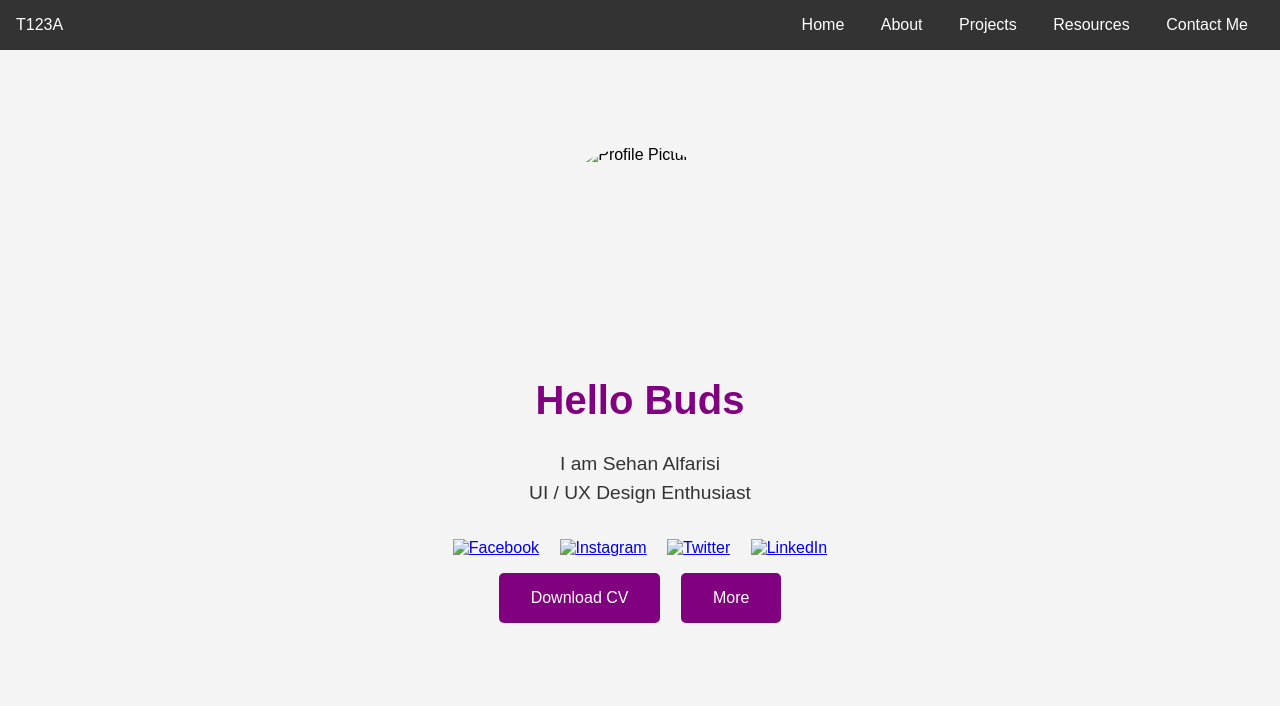
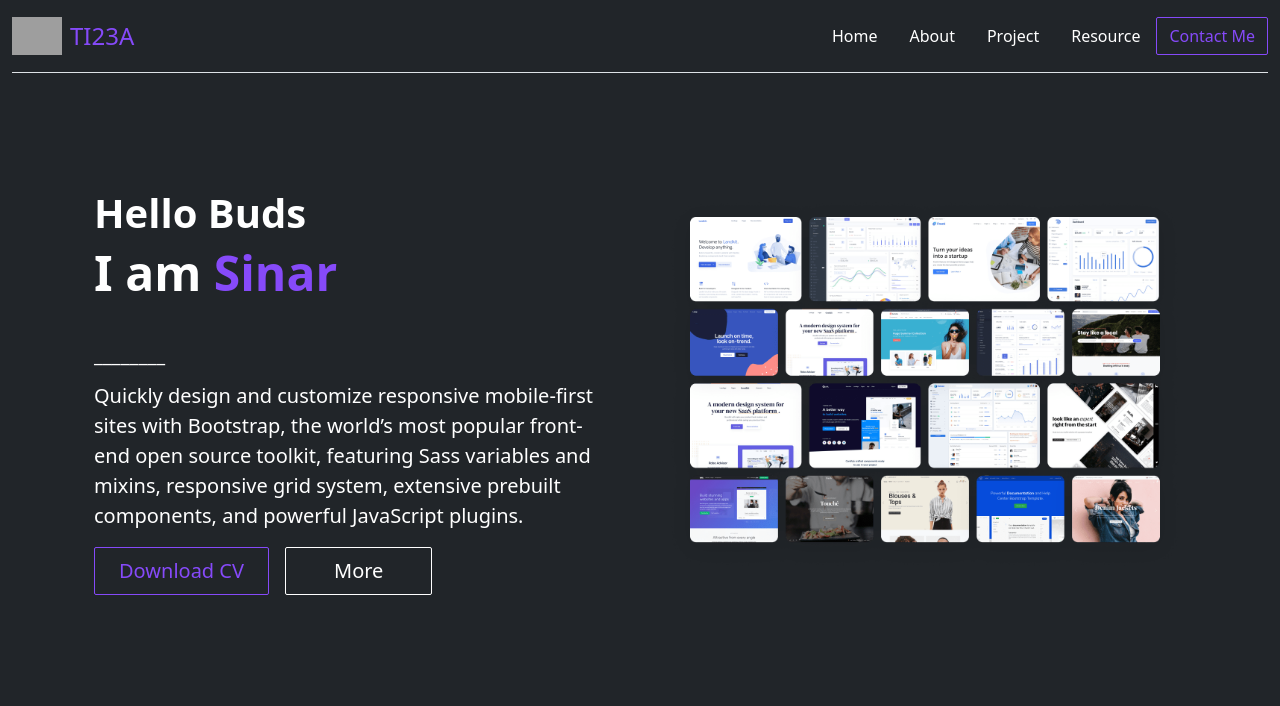
Before and after one commit to SehanAF/Website-Kelas-TI23A, a plain HTML site: page portofolio/assets/index.html in a window 1280 px wide. Drawn offline with nearby package versions, Linux system fonts and the light colour scheme; grey boxes are pictures that could not be loaded.

Commit message:
first commit

```diff
--- a/portofolio/assets/css/styles.css
+++ b/portofolio/assets/css/styles.css
@@ -1,70 +1,54 @@
-body {
-    font-family: 'Arial', sans-serif;
-    background-color: #f4f4f4;
-    margin: 0;
-    padding: 0;
-}
-.navbar {
-    display: flex;
-    justify-content: space-between;
-    background-color: #333;
-    color: white;
-    padding: 1rem;
-}
-.navbar a {
-    color: white;
-    text-decoration: none;
-    margin: 0 1rem;
-}
-.container {
-    text-align: center;
-    max-width: 960px;
-    margin: 0 auto;
-    padding: 4rem 0;
-}
-.profile-pic {
-    width: 200px;
-    height: 200px;
-    margin: 2rem auto;
-    border-radius: 50%;
-    overflow: hidden;
-}
-.profile-pic img {
-    width: 100%;
-    height: auto;
-}
-.intro {
-    color: #333;
-}
-.intro h1 {
-    font-size: 2.5rem;
-    color: purple;
-}
-.intro p {
-    font-size: 1.2rem;
-    line-height: 1.5;
-}
-.social-links {
-    margin-top: 2rem;
-}
-.social-links a {
-    margin: 0 0.5rem;
-    display: inline-block;
-}
-.social-links img {
-    width: 30px;
-    height: 30px;
-}
-.button {
-    display: inline-block;
-    padding: 1rem 2rem;
-    margin: 1rem 0.5rem;
-    background-color: purple;
-    color: white;
-    text-decoration: none;
-    border-radius: 5px;
-    transition: background-color 0.3s;
-}
-.button:hover {
-    background-color: darkpurple;
-}
+.btn-outline-success {
+    --bs-btn-color: #864AF9;
+    --bs-btn-border-color: #864AF9;
+    --bs-btn-hover-color: #fff;
+    --bs-btn-hover-bg: #864AF9;
+    --bs-btn-hover-border-color: #864AF9;
+    --bs-btn-focus-shadow-rgb: 25,135,84;
+    --bs-btn-active-color: #864AF9;
+    --bs-btn-active-bg: #fff;
+    --bs-btn-active-border-color: #864AF9;
+    --bs-btn-active-shadow: inset 0 3px 5px rgba(0, 0, 0, 0.125);
+    --bs-btn-disabled-color: #864AF9;
+    --bs-btn-disabled-bg: transparent;
+    --bs-btn-disabled-border-color: #864AF9;
+    --bs-gradient: none;
+    border-radius: 2px;
+  }
+  .btn-lg {
+    --bs-btn-color: #864AF9;
+    --bs-btn-border-color: #864AF9;
+    --bs-btn-hover-color: #fff;
+    --bs-btn-hover-bg: #864AF9;
+    --bs-btn-hover-border-color: #864AF9;
+    --bs-btn-focus-shadow-rgb: 25,135,84;
+    --bs-btn-active-color: #864AF9;
+    --bs-btn-active-bg: #fff;
+    --bs-btn-active-border-color: #864AF9;
+    --bs-btn-active-shadow: inset 0 3px 5px rgba(0, 0, 0, 0.125);
+    --bs-btn-disabled-color: #864AF9;
+    --bs-btn-disabled-bg: transparent;
+    --bs-btn-disabled-border-color: #864AF9;
+    --bs-gradient: none;
+    border-radius: 2px;
+  }
+  .btn-outline-secondary {
+    --bs-btn-color: #fff;
+    --bs-btn-border-color: #fff;
+    --bs-btn-hover-color: #fff;
+    --bs-btn-hover-bg: #864AF9;
+    --bs-btn-hover-border-color: #864AF9;
+    --bs-btn-focus-shadow-rgb: 25,135,84;
+    --bs-btn-active-color: #864AF9;
+    --bs-btn-active-bg: #fff;
+    --bs-btn-active-border-color: #864AF9;
+    --bs-btn-active-shadow: inset 0 3px 5px rgba(0, 0, 0, 0.125);
+    --bs-btn-disabled-color: #864AF9;
+    --bs-btn-disabled-bg: transparent;
+    --bs-btn-disabled-border-color: #864AF9;
+    --bs-gradient: none;
+    border-radius: 2px;
+  }
+  .name {
+    color: #864AF9;
+  }
--- a/portofolio/assets/index.html
+++ b/portofolio/assets/index.html
@@ -1,42 +1,85 @@
-<!DOCTYPE html>
+<!doctype html>
 <html lang="en">
-<head>
-<meta charset="UTF-8">
-<meta name="viewport" content="width=device-width, initial-scale=1.0">
-<title>UI/UX Design Portfolio</title>
-<link rel="stylesheet" href="css/styles.css">
-</head>
-<body>
+    <head>
+        <title>Title</title>
+        <!-- Required meta tags -->
+        <meta charset="utf-8" />
+        <meta
+            name="viewport"
+            content="width=device-width, initial-scale=1, shrink-to-fit=no"
+        />
 
-<div class="navbar">
-    <div class="logo">T123A</div>
-    <div class="menu">
-        <a href="#home">Home</a>
-        <a href="#about">About</a>
-        <a href="#projects">Projects</a>
-        <a href="#resources">Resources</a>
-        <a href="#contact">Contact Me</a>
-    </div>
-</div>
+        <!-- Bootstrap CSS v5.2.1 -->
+        <link
+            href="https://cdn.jsdelivr.net/npm/bootstrap@5.3.2/dist/css/bootstrap.min.css"
+            rel="stylesheet"
+            integrity="sha384-T3c6CoIi6uLrA9TneNEoa7RxnatzjcDSCmG1MXxSR1GAsXEV/Dwwykc2MPK8M2HN"
+            crossorigin="anonymous"
+        />
+        <link rel="stylesheet" href="css/styles.css">
+    </head>
 
-<div class="container">
-    <div class="profile-pic">
-        <img src="profile.jpg" alt="Profile Picture">
-    </div>
-    <div class="intro">
-        <h1>Hello Buds</h1>
-        <p>I am Sehan Alfarisi<br>
-        UI / UX Design Enthusiast</p>
-    </div>
-    <div class="social-links">
-        <a href="https://www.facebook.com"><img src="facebook-icon.png" alt="Facebook"></a>
-        <a href="https://www.instagram.com"><img src="instagram-icon.png" alt="Instagram"></a>
-        <a href="https://www.twitter.com"><img src="twitter-icon.png" alt="Twitter"></a>
-        <a href="https://www.linkedin.com"><img src="linkedin-icon.png" alt="LinkedIn"></a>
-    </div>
-    <a href="resume.pdf" class="button" download>Download CV</a>
-    <a href="#more" class="button">More</a>
-</div>
+    <body class="bg-dark">
+        <header>
+            <!-- Navbar -->
+            <div class="container-fluid">
+                <header class="d-flex flex-wrap align-items-center justify-content-center justify-content-md-between py-3 mb-4 border-bottom">
+                  <div class="col-md-3 mb-2 mb-md-0">
+                    <a href="/" class="d-flex align-items-center mb-3 mb-md-0 me-md-auto link-body-emphasis text-decoration-none">
+                      <img src="https://getbootstrap.com/docs/5.0/assets/brand/bootstrap-logo.svg" width="50">
+                      <span class="fs-4" style="color: #864AF9; margin-left: 8px;">TI23A</span>
+                    </a>
+                  </div>
+                  <ul class="nav col-12 col-md-auto ms-auto mb-2 justify-content-center mb-md-0">
+                    <li class="nav-item"><a href="#" class="nav-link"style="color: white;" aria-current="page">Home</a></li>
+                    <li class="nav-item"><a href="#" class="nav-link" style="color: white;">About</a></li>
+                    <li class="nav-item"><a href="#" class="nav-link" style="color: white;">Project</a></li>
+                    <li class="nav-item"><a href="#" class="nav-link" style="color: white;">Resource</a></li>
+                  </ul>
+                  <div class="contact">
+                    <li class="btn btn-outline-success" type="submit"
+                    >Contact Me
+                    </li>
+                  </div>
+                </header>
+              </div>
+        </header>
+        <main>
+            <!-- Profile Image -->
+            <div class="container col-xxl-8 px-4 py-5">
+                <div class="row flex-lg-row-reverse align-items-start g-5 py-5">
+                  <div class="col-10 col-sm-8 col-lg-6">
+                    <img src="bootstrap-themes.png" class="d-block mx-lg-auto img-fluid align-items-center" alt="Bootstrap Themes" width="700" height="500" loading="lazy">
+                  </div>
 
-</body>
+                  <!-- Profil Detail -->
+                  <div class="col-lg-6">
+                    <h1 class=" fw-bold lh-1 mb-3" style="color: white;">Hello Buds</h1>
+                    <h1 class="display-5 fw-bold lh-1 mb-5" style="color: white;">I am <span class="name">Sinar</span></h1>
+                    <p class="lead lh-1 mb-3" style="color: white;">________</p>
+                    <p class="lead" style="color: white;">Quickly design and customize responsive mobile-first sites with Bootstrap, the world’s most popular front-end open source toolkit, featuring Sass variables and mixins, responsive grid system, extensive prebuilt components, and powerful JavaScript plugins.</p>
+                    <div class="d-grid gap-2 d-md-flex justify-content-md-start">
+                      <button type="button" class="btn btn-lg px-4 me-md-2">Download CV</button>
+                      <button type="button" class="btn btn-outline-secondary btn-lg px-5">More</button>
+                    </div>
+                  </div>
+                </div>
+              </div>
+        </main>
+        <footer>
+            <!-- place footer here -->
+        </footer>
+        <!-- Bootstrap JavaScript Libraries -->
+        <script
+            src="https://cdn.jsdelivr.net/npm/@popperjs/core@2.11.8/dist/umd/popper.min.js"
+            integrity="sha384-I7E8VVD/ismYTF4hNIPjVp/Zjvgyol6VFvRkX/vR+Vc4jQkC+hVqc2pM8ODewa9r"
+            crossorigin="anonymous"
+        ></script>
+
+        <script
+            src="https://cdn.jsdelivr.net/npm/bootstrap@5.3.2/dist/js/bootstrap.min.js"
+            integrity="sha384-BBtl+eGJRgqQAUMxJ7pMwbEyER4l1g+O15P+16Ep7Q9Q+zqX6gSbd85u4mG4QzX+"
+            crossorigin="anonymous"
+        ></script>
+    </body>
 </html>
```
Also changed, not shown: portofolio/assets/Icons/facebook-app-symbol (1).png (added), portofolio/assets/Icons/facebook-app-symbol (2).png (added), portofolio/assets/Icons/facebook-app-symbol.png (added), portofolio/assets/Icons/instagram (1).png (added), portofolio/assets/Icons/instagram (2).png (added), portofolio/assets/Icons/instagram.png (added), portofolio/assets/Icons/linkedin (1).png (added), portofolio/assets/Icons/linkedin (2).png (added), portofolio/assets/Icons/linkedin.png (added), portofolio/assets/Icons/whatsapp (1).png (added), portofolio/assets/Icons/whatsapp (2).png (added), portofolio/assets/Icons/whatsapp (3).png (added), portofolio/assets/bootstrap-docs.png (added), portofolio/assets/bootstrap-themes.png (added).
